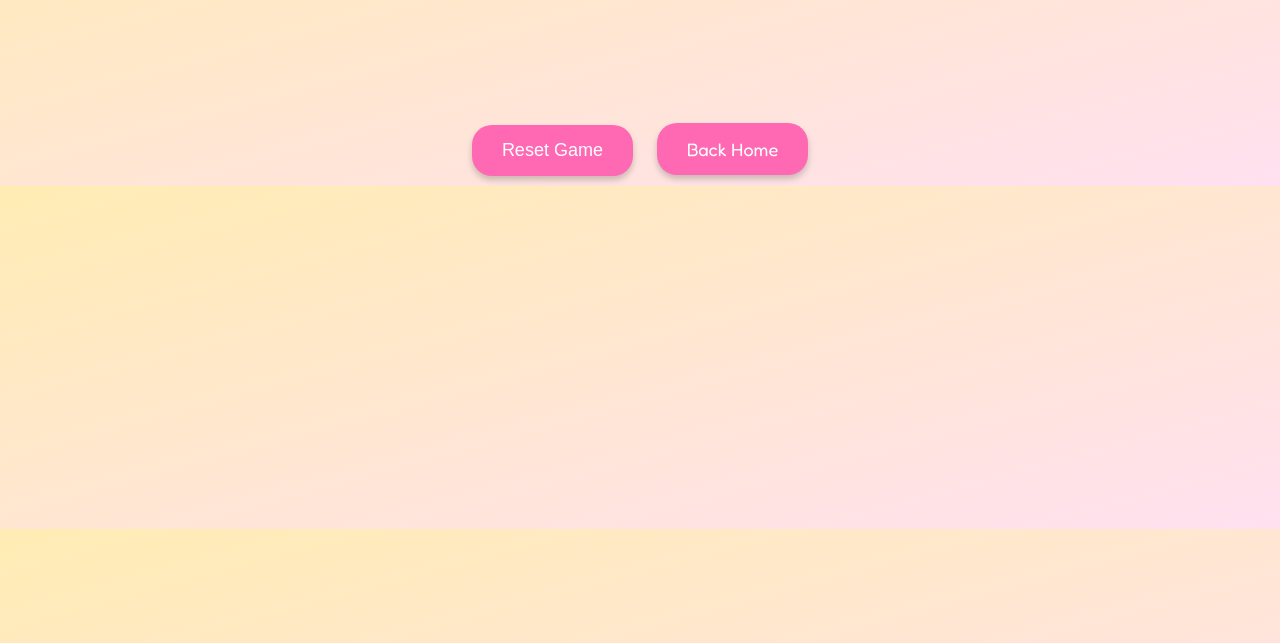
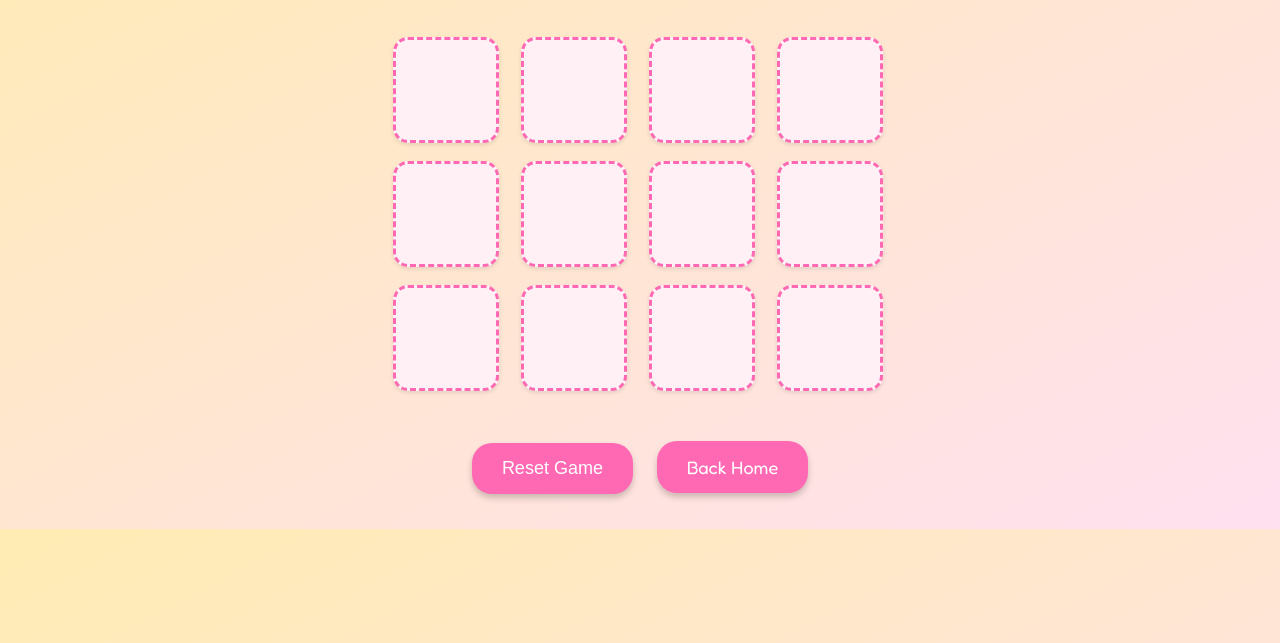
Before and after one commit to maryam027/memory-flash-card-game, a plain HTML site: page Game.html in a window 1280 px wide. Shown: the part 157-800 px from the top of the page. Drawn offline with Linux system fonts and the light colour scheme.

Commit message:
Style cards, buttons, and message display with hover effects and transitions

```diff
--- a/style.css
+++ b/style.css
@@ -11,6 +11,7 @@ body {
 .container {
   padding-top: 100px;
 }
+
 .start-button, .home-button, #reset-button {
     display: inline-block;
     margin: 10px;
@@ -25,6 +26,7 @@ body {
     box-shadow: 0 4px 6px rgba(0,0,0,0.2);
     transition: background-color 0.3s, transform 0.2s;
   }
+
   .start-button:hover, .home-button:hover, #reset-button:hover {
     background-color: #ff1493;
     transform: scale(1.05);
@@ -34,6 +36,7 @@ body {
     margin-top: 20px;
     position: relative;
   }
+
   #timer {
     position: absolute;
     top: 10px;
@@ -56,3 +59,34 @@ body {
     gap: 18px;
     margin: 40px auto;
   }
+  .card {
+    width: 100px;
+    height: 100px;
+    background-color: #fff0f5;
+    border: 3px dashed #ff69b4;
+    border-radius: 15px;
+    font-size: 40px;
+    line-height: 100px;
+    text-align: center;
+    cursor: pointer;
+    user-select: none;
+    transition: transform 0.4s, background-color 0.3s;
+    box-shadow: 0 2px 4px rgba(0,0,0,0.1);
+  }
+
+  .card.flipped {
+    background-color: #ffe4e1;
+    transform: rotateY(180deg);
+  }
+
+  .buttons {
+    margin-top: 20px;
+  }
+
+
+  .message {
+    font-size: 26px;
+    margin-top: 25px;
+    color: #28a745;
+    font-weight: bold;
+  }
```
